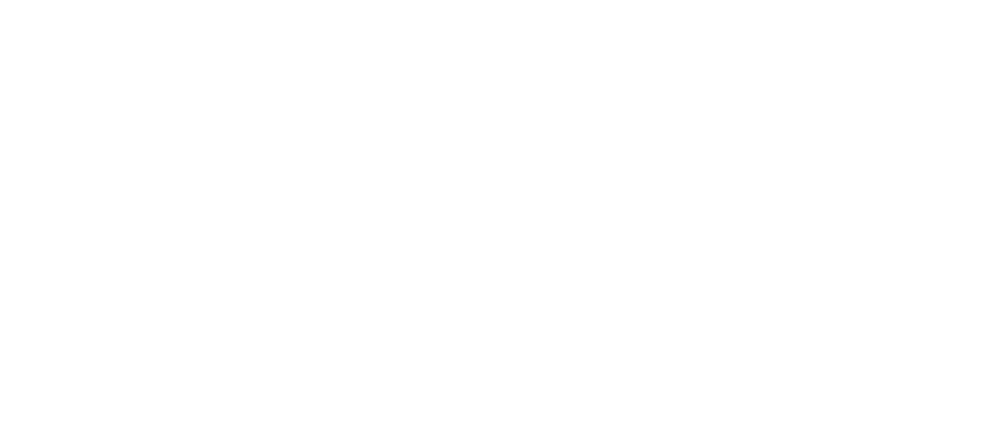
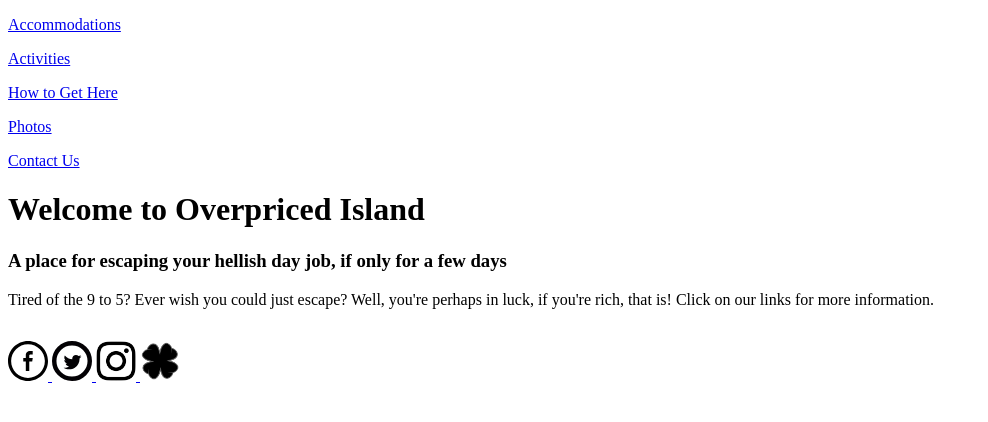
Before and after one commit to zjswanson/Resort-Project, a plain HTML site: page index.html in a window 1280 px wide. Shown: the whole page, without its empty margins (0-988 px from the left). Drawn offline with Linux system fonts and the light colour scheme.

Commit message:
Add social media icons, index.html content, correc links

```diff
--- a/css/styles.css
+++ b/css/styles.css
@@ -0,0 +1,8 @@
+footer img {
+  length: 40px;
+  width: 40px;
+}
+
+footer p {
+  display: inline-block;
+}
--- a/index.html
+++ b/index.html
@@ -4,25 +4,26 @@
     <link href="css/styles.css" rel="stylesheet" type="text/css">
     <title>Your Resort Destination - Welcome</title>
   </head>
-<body> <!--h1 - titles | h2 - section headings | h3 - sub heading -->
 
+  <body> <!--h1 - titles | h2 - section headings | h3 - sub heading -->
+    <nav>
+      <p><a href="accommodations.html">Accommodations</a></p>
+      <p><a href="activities.html">Activities</a></p>
+      <p><a href="travel.html">How to Get Here</a></p>
+      <p><a href="photos.html">Photos</a></p>
+      <p><a href="contact.html">Contact Us</a></p>
+    </nav>
 
+    <h1>Welcome to Overpriced Island</h1>
+    <h3>A place for escaping your hellish day job, if only for a few days</h3>
 
+    <p>Tired of the 9 to 5? Ever wish you could just escape? Well, you're perhaps in luck, if you're rich, that is! Click on our links for more information.</p>
 
-
-
-
-
-
-
-
-
-
-
-
-
-
-
-
-
+    <footer>
+      <p><a href="https://www.facebook.com/disneymoana/"><img src="img/facebook_social.svg" alt="Facebook icon"</a></p>
+      <p><a href="https://twitter.com/jimmybuffett?lang=en"><img src="img/twitter_social.svg" alt="Twitter icon"</a></p>
+      <p><a href="https://www.instagram.com/explore/tags/kohlanta/?hl=en" alt="Instagram icon"><img src="img/insta_social.png"</a></p>
+      <p><a href="http://boards.4chan.org/trv/"><img src="img/4chan_social.png" alt="4chan icon"></a></p>
+    </footer>
+  </body>
 </html>
```
Also changed, not shown: accommodations.html (renamed from accomodations.html), img/4chan_social.png (added), img/facebook_social.svg (added), img/insta_social.png (added), img/twitter_social.svg (added).
